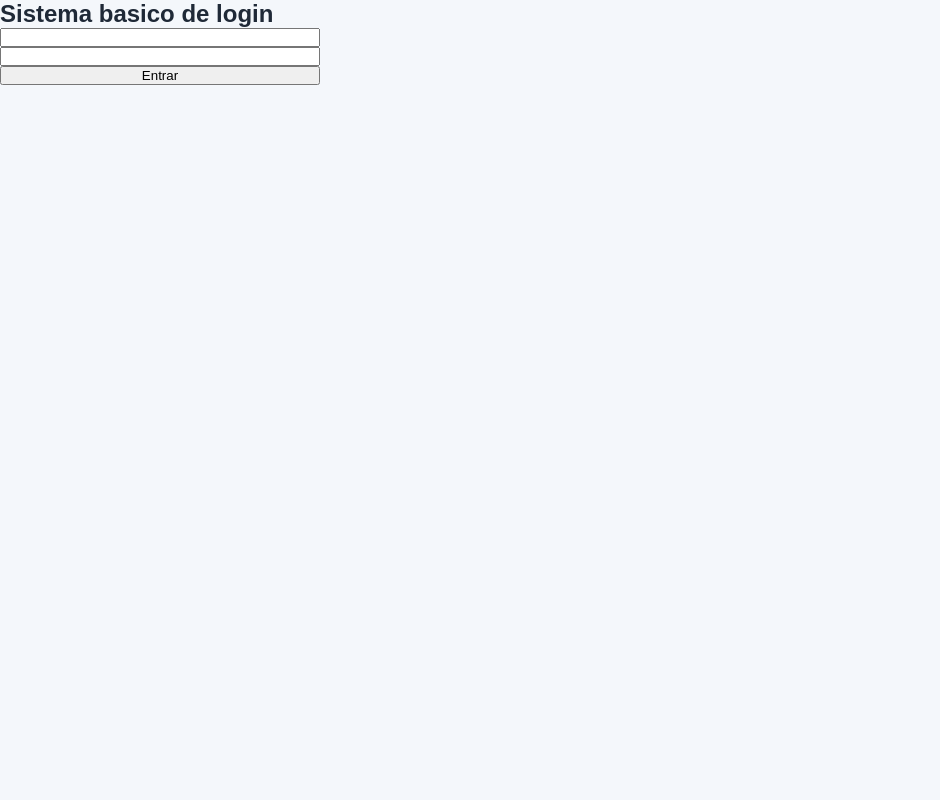
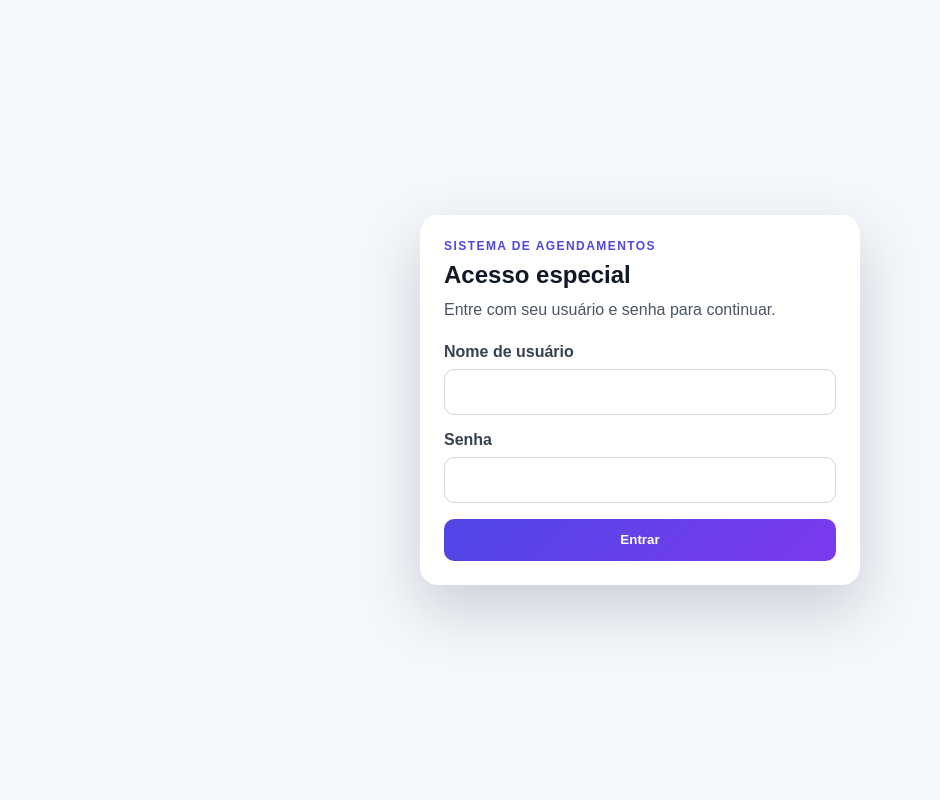
Before and after one commit to jvalentem/Sistema-de-agendamentos, a Node server app: page /administrativo/ in a window 1280 px wide. Shown: the whole page, without its empty margins (0-940 px from the left). Run offline with Node 20, Linux system fonts and the light colour scheme.

Commit message:
Login estilizado

```diff
--- a/public/style.css
+++ b/public/style.css
@@ -508,3 +508,49 @@ header a:hover {
 #detalhes-agendamento[hidden] {
     display: none;
 }
+
+.login-page {
+    min-height: 100vh;
+    display: flex;
+    align-items: center;
+    justify-content: center;
+    padding: 2rem 1rem;
+}
+
+.login-page .modal-card {
+    width: min(440px, 100%);
+}
+
+.login-page .modal-header {
+    margin-bottom: 0.75rem;
+}
+
+.login-page .modal-header h2 {
+    color: #111827;
+}
+
+.login-page .service-description {
+    margin-bottom: 1.5rem;
+}
+
+.error-message-box {
+    margin-bottom: 1rem;
+    padding: 0.75rem 1rem;
+    border: 1px solid #fecaca;
+    border-radius: 10px;
+    background: #fef2f2;
+    color: #991b1b;
+}
+
+.error-message-box[hidden] {
+    display: none;
+}
+
+.error-message {
+    margin: 0;
+}
+
+.submit-button:disabled {
+    cursor: wait;
+    opacity: 0.75;
+}
--- a/views/login.ejs
+++ b/views/login.ejs
@@ -1,5 +1,5 @@
 <!DOCTYPE html>
-<html lang="en">
+<html lang="pt-BR">
 <head>
     <meta charset="UTF-8">
     <meta name="viewport" content="width=device-width, initial-scale=1.0">
@@ -7,50 +7,65 @@
     <title>Faça login no sistema de agendamento</title>
 </head>
 <body>
-    <h2>Sistema basico de login</h2>
-    <div class="error-message-box">
-        <h3 class="error-message"></h3>
+    <main class="login-page">
+        <section class="modal-card" aria-labelledby="login-title">
+            <header class="modal-header">
+                <div>
+                    <p class="eyebrow">Sistema de agendamentos</p>
+                    <h2 id="login-title">Acesso especial</h2>
                 </div>
-    <form method="">
-        <input type="text" id="nome" name="nome">
-        <input type="password" name="senha" id="senha">
-        <button type="submit" id="login">Entrar</buttonb>
+            </header>
+            <p class="service-description">Entre com seu usuário e senha para continuar.</p>
+
+            <div class="error-message-box" role="alert" hidden>
+                <p class="error-message"></p>
+            </div>
+
+            <form class="form-agendamento" id="login-form" action="/usuario/login" method="post">
+                <label for="nome">Nome de usuário
+                    <input type="text" id="nome" name="nome" autocomplete="username" required>
+                </label>
+                <label for="senha">Senha
+                    <input type="password" name="senha" id="senha" autocomplete="current-password" required>
+                </label>
+                <button type="submit" id="login" class="submit-button">Entrar</button>
             </form>
+        </section>
+    </main>
 
     <script>
-        const form = document.querySelector('form');
-        const submit = document.getElementById('login')
+        const form = document.getElementById('login-form');
+        const submit = document.getElementById('login');
+        const errorMessageBox = document.querySelector('.error-message-box');
+        const errorMessage = errorMessageBox.querySelector('.error-message');
 
-        function login(){
-            const nome = form.querySelector('input#nome').value;
-            const senha = form.querySelector('input#senha').value;
+        form.addEventListener('submit', async event => {
+            event.preventDefault();
+            errorMessageBox.hidden = true;
+            submit.disabled = true;
+            submit.textContent = 'Entrando...';
 
-            fetch('/usuario/login',{
+            try{
+                const nome = form.querySelector('#nome').value;
+                const senha = form.querySelector('#senha').value;
+                const response = await fetch('/usuario/login',{
                     method:'POST',
                     headers: {'Accept': 'application/json', 'Content-Type': 'application/json'},
                     body: JSON.stringify({nome,senha})
-            })
-            .then(res => {
-                if(!res.ok) return res.json().then(data => {throw new Error(data.error_message)})
+                });
+                const details = await response.json();
+                if(!response.ok) throw new Error(details.error_message || 'Não foi possível entrar.');
+                if(!details.redirectTo) throw new Error('Não foi possível identificar a página de destino.');
 
-                return res.json();
-            })
-            .then(details => {
                 window.location.href = details.redirectTo;
-            }).catch(err=>{
-                 const errorMessageBox = document.querySelector('.error-message-box');
-                 const errorMessage = errorMessageBox.querySelector('h3');
-                 errorMessage.textContent = `Erro: ${err.message}`;
-            })
+            }catch(error){
+                errorMessage.textContent = error.message || 'Ocorreu um erro ao entrar.';
+                errorMessageBox.hidden = false;
+            }finally{
+                submit.disabled = false;
+                submit.textContent = 'Entrar';
             }
-
-        form.addEventListener('submit',e=>{
-            e.preventDefault();
-            login();
-        })
-
-        // form.onsubmit = ()=> login();
-        // submit.onclick = ()=> login();
+        });
     </script>
 </body>
 </html>
```
Lines whose indentation alone changed are shown as unchanged.
